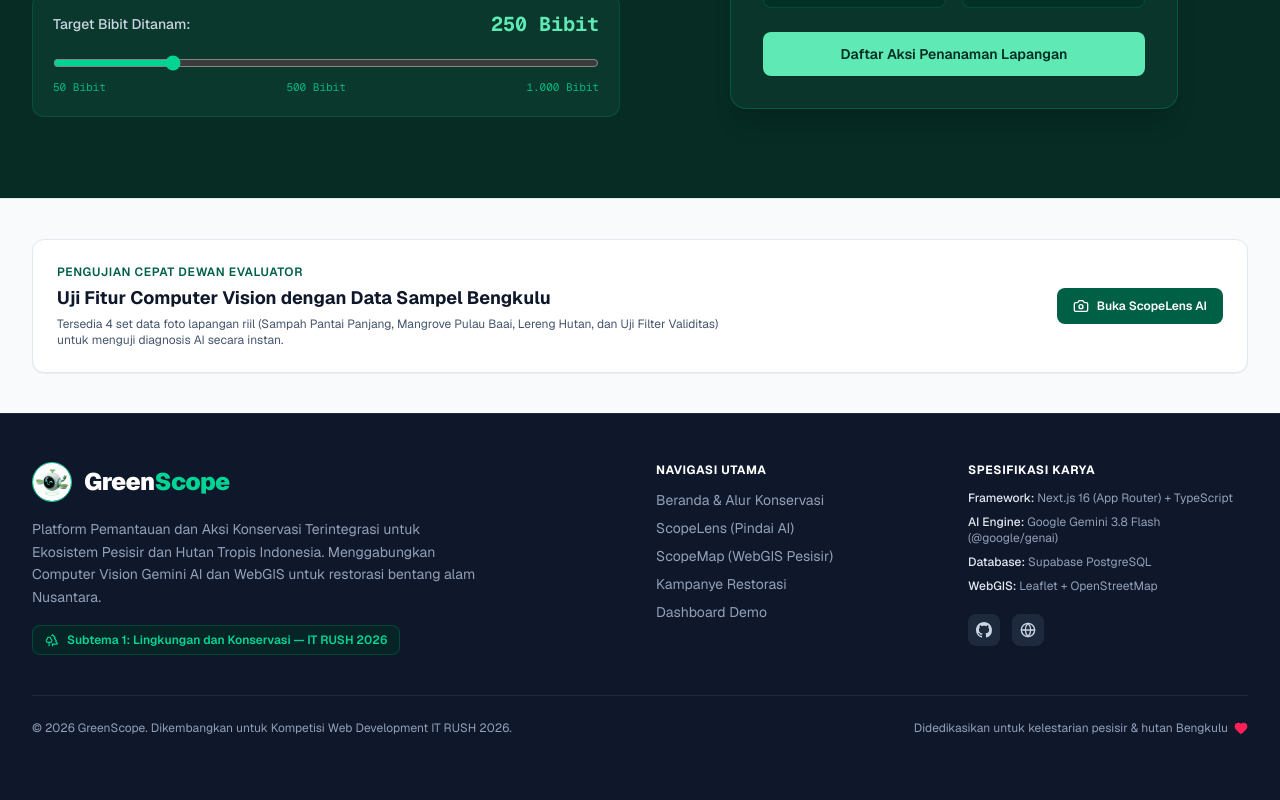
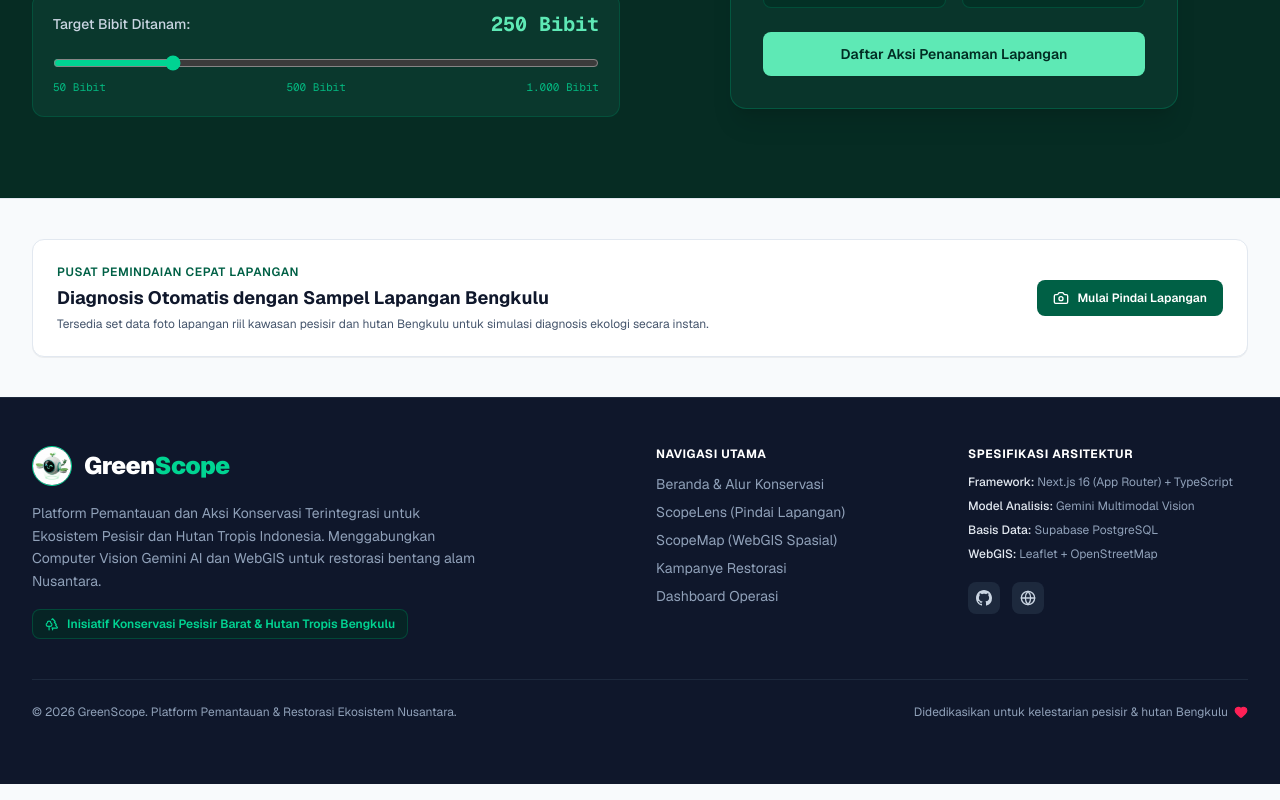
Before and after one commit to Sufyan-Tsaury/greenscope, a Next.js app: page / in a window 1280 px wide. Shown: the part 4636-5436 px from the top of the page. Built offline with nearby package versions, Linux system fonts and the light colour scheme.

Commit message:
refactor(branding): remove all AI sparkle icons and purge all competition meta-references for pure production platform branding

```diff
--- a/src/app/aksi/page.tsx
+++ b/src/app/aksi/page.tsx
@@ -9,7 +9,7 @@ import {
   Trash2,
   Calendar,
   MapPin,
-  Sparkles,
+
   CheckCircle2,
   ArrowRight,
   ShieldCheck,
@@ -299,8 +299,8 @@ export default function AksiPage() {
             <div className="flex items-start justify-between pb-4 border-b border-slate-100">
               <div className="space-y-1">
                 <span className="inline-flex items-center gap-1.5 px-2.5 py-0.5 rounded-full text-[10px] font-bold bg-teal-50 text-teal-800 border border-teal-200">
-                  <Sparkles className="w-3 h-3 text-teal-600" />
-                  Rencana Teknis AI (Action Brief)
+                  <FileText className="w-4 h-4" />
+                  Rencana Operasional Lapangan (Action Brief)
                 </span>
                 <h3 className="text-xl font-black text-slate-900">
                   {selectedBrief.title}
@@ -464,10 +464,10 @@ export default function AksiPage() {
               className="w-full py-3 px-4 rounded-xl text-xs font-bold text-white bg-gradient-to-r from-emerald-600 to-teal-600 hover:from-emerald-700 hover:to-teal-700 shadow-md transition-all active:scale-95 disabled:opacity-50 cursor-pointer flex items-center justify-center gap-2"
             >
               {isGeneratingBrief ? (
-                <span>AI Sedang Menyusun Rencana Teknis...</span>
+                <span>Menyusun Rencana Operasional Lapangan...</span>
               ) : (
                 <>
-                  <Sparkles className="w-4 h-4" />
+                  <FileText className="w-4 h-4" />
                   <span>Susun Action Brief &amp; Terbitkan Aksi</span>
                 </>
               )}
--- a/src/app/dashboard/page.tsx
+++ b/src/app/dashboard/page.tsx
@@ -94,7 +94,7 @@ export default function DashboardPage() {
           </div>
         </div>
 
-        {/* 1. ALERT BANNER RINGKAS EVALUASI JURI */}
+        {/* 1. ALERT BANNER AKSES SISTEM LAPANGAN */}
         <div className="p-3.5 sm:p-4 rounded-xl bg-white border border-slate-200 shadow-2xs flex flex-col sm:flex-row items-start sm:items-center justify-between gap-3 text-xs">
           <div className="flex items-center gap-2.5">
             <div className="w-7 h-7 rounded-lg bg-emerald-100 text-emerald-800 flex items-center justify-center shrink-0">
@@ -102,9 +102,9 @@ export default function DashboardPage() {
             </div>
             <div className="text-slate-600">
               <span className="font-bold text-slate-900 mr-2">
-                Akses Evaluasi Juri Aktif — Akun Demo Terverifikasi:
+                Akses Demonstrasi Sistem — Akun Operasi Terverifikasi:
               </span>
-              <span className="font-mono text-slate-700">relawan@greenscope.id</span> / <span className="font-mono text-slate-700">juri@greenscope.id</span> (Sandi: <strong className="font-mono text-slate-900">GreenScope2026!</strong>)
+              <span className="font-mono text-slate-700">relawan@greenscope.id</span> / <span className="font-mono text-slate-700">koordinator@greenscope.id</span> (Sandi: <strong className="font-mono text-slate-900">GreenScope2026!</strong>)
             </div>
           </div>
 
--- a/src/app/lapor/page.tsx
+++ b/src/app/lapor/page.tsx
@@ -8,7 +8,7 @@ import confetti from 'canvas-confetti';
 import {
   Camera,
   UploadCloud,
-  Sparkles,
+  Scan,
   AlertTriangle,
   CheckCircle2,
   MapPin,
@@ -24,7 +24,7 @@ import {
 import { AIAnalysisResult, EcosystemType, Report } from '@/types';
 import { saveReport } from '@/lib/supabase';
 
-// 4 Foto Contoh Uji Cepat Dewan Juri (High Quality Unsplash Web-Optimized)
+// 4 Set Data Foto Lapangan Bengkulu (High Quality Web-Optimized)
 const JURY_SAMPLES = [
   {
     id: 'sample-pantai',
@@ -398,17 +398,17 @@ export default function LaporPage() {
                 type="button"
                 onClick={handleRunAnalysis}
                 disabled={isAnalyzing || !selectedImage}
-                className="w-full py-3.5 px-6 rounded-xl font-bold text-base text-white bg-gradient-to-r from-emerald-600 to-teal-600 hover:from-emerald-700 hover:to-teal-700 shadow-md hover:shadow-lg transition-all active:scale-95 disabled:opacity-50 cursor-pointer flex items-center justify-center gap-2"
+                className="w-full py-3 px-6 rounded-lg font-semibold text-sm text-white bg-emerald-800 hover:bg-emerald-900 shadow-xs transition-colors disabled:opacity-50 cursor-pointer flex items-center justify-center gap-2"
               >
                 {isAnalyzing ? (
                   <>
-                    <RefreshCw className="w-5 h-5 animate-spin" />
+                    <RefreshCw className="w-4 h-4 animate-spin" />
                     <span>ScopeLens Sedang Mendiagnosis...</span>
                   </>
                 ) : (
                   <>
-                    <Sparkles className="w-5 h-5" />
-                    <span>Jalankan Analisis AI ScopeLens</span>
+                    <Scan className="w-4 h-4" />
+                    <span>Mulai Diagnosis Lapangan</span>
                   </>
                 )}
               </button>
--- a/src/app/layout.tsx
+++ b/src/app/layout.tsx
@@ -17,7 +17,7 @@ const geistMono = Geist_Mono({
 export const metadata: Metadata = {
   title: 'GreenScope — Platform Pemantauan & Aksi Konservasi Pesisir dan Hutan Tropis',
   description: 'Inovasi WebGIS & Computer Vision AI untuk pemantauan degradasi lingkungan pesisir dan hutan tropis serta mobilisasi aksi restorasi terukur.',
-  keywords: ['Konservasi', 'Mangrove', 'Pesisir', 'Bengkulu', 'Hutan Tropis', 'Gemini AI', 'IT RUSH 2026', 'GreenScope'],
+  keywords: ['Konservasi', 'Mangrove', 'Pesisir', 'Bengkulu', 'Hutan Tropis', 'Gemini AI', 'WebGIS', 'GreenScope'],
   authors: [{ name: 'Sufyan Tsaury' }],
   icons: {
     icon: '/mascot-scopey.jpg',
--- a/src/app/page.tsx
+++ b/src/app/page.tsx
@@ -317,19 +317,19 @@ export default function HomePage() {
         </div>
       </section>
 
-      {/* 5. JURY QUICK TEST BANNER */}
+      {/* 5. QUICK FIELD SCANNER BANNER */}
       <section className="py-10 bg-slate-50 border-t border-slate-200">
         <div className="max-w-7xl mx-auto px-4 sm:px-6 lg:px-8">
           <div className="rounded-xl bg-white border border-slate-200 p-6 flex flex-col md:flex-row items-center justify-between gap-6 shadow-2xs">
             <div className="space-y-1 text-center md:text-left">
               <div className="text-xs font-semibold text-emerald-800 uppercase tracking-wider">
-                Pengujian Cepat Dewan Evaluator
+                Pusat Pemindaian Cepat Lapangan
               </div>
               <h3 className="text-lg font-bold text-slate-900">
-                Uji Fitur Computer Vision dengan Data Sampel Bengkulu
+                Diagnosis Otomatis dengan Sampel Lapangan Bengkulu
               </h3>
               <p className="text-xs text-slate-600 max-w-2xl">
-                Tersedia 4 set data foto lapangan riil (Sampah Pantai Panjang, Mangrove Pulau Baai, Lereng Hutan, dan Uji Filter Validitas) untuk menguji diagnosis AI secara instan.
+                Tersedia set data foto lapangan riil kawasan pesisir dan hutan Bengkulu untuk simulasi diagnosis ekologi secara instan.
               </p>
             </div>
 
@@ -339,7 +339,7 @@ export default function HomePage() {
                 className="px-4 py-2.5 rounded-lg text-xs font-semibold text-white bg-emerald-800 hover:bg-emerald-900 transition-colors flex items-center gap-2"
               >
                 <Camera className="w-4 h-4" />
-                <span>Buka ScopeLens AI</span>
+                <span>Mulai Pindai Lapangan</span>
               </Link>
             </div>
           </div>
--- a/src/app/peta/page.tsx
+++ b/src/app/peta/page.tsx
@@ -13,7 +13,7 @@ import {
   Camera,
   Leaf,
   Users,
-  Sparkles,
+
   Trees,
   Layers,
   ArrowRight,
--- a/src/components/footer.tsx
+++ b/src/components/footer.tsx
@@ -29,7 +29,7 @@ export default function Footer() {
             </p>
             <div className="flex items-center gap-2 text-xs text-emerald-400 font-semibold bg-emerald-950/60 border border-emerald-800/60 px-3 py-1.5 rounded-lg w-fit">
               <Trees className="w-3.5 h-3.5 text-emerald-400" />
-              <span>Subtema 1: Lingkungan dan Konservasi — IT RUSH 2026</span>
+              <span>Inisiatif Konservasi Pesisir Barat &amp; Hutan Tropis Bengkulu</span>
             </div>
           </div>
 
@@ -41,27 +41,27 @@ export default function Footer() {
                 <Link href="/" className="hover:text-emerald-400 transition-colors">Beranda &amp; Alur Konservasi</Link>
               </li>
               <li>
-                <Link href="/lapor" className="hover:text-emerald-400 transition-colors">ScopeLens (Pindai AI)</Link>
+                <Link href="/lapor" className="hover:text-emerald-400 transition-colors">ScopeLens (Pindai Lapangan)</Link>
               </li>
               <li>
-                <Link href="/peta" className="hover:text-emerald-400 transition-colors">ScopeMap (WebGIS Pesisir)</Link>
+                <Link href="/peta" className="hover:text-emerald-400 transition-colors">ScopeMap (WebGIS Spasial)</Link>
               </li>
               <li>
                 <Link href="/aksi" className="hover:text-emerald-400 transition-colors">Kampanye Restorasi</Link>
               </li>
               <li>
-                <Link href="/dashboard" className="hover:text-emerald-400 transition-colors">Dashboard Demo</Link>
+                <Link href="/dashboard" className="hover:text-emerald-400 transition-colors">Dashboard Operasi</Link>
               </li>
             </ul>
           </div>
 
-          {/* Tech Stack & Competition Info */}
+          {/* Tech Stack Info */}
           <div className="space-y-3">
-            <h4 className="text-xs font-bold uppercase tracking-wider text-white">Spesifikasi Karya</h4>
+            <h4 className="text-xs font-bold uppercase tracking-wider text-white">Spesifikasi Arsitektur</h4>
             <div className="space-y-2 text-xs text-slate-400">
               <p><span className="text-slate-200 font-medium">Framework:</span> Next.js 16 (App Router) + TypeScript</p>
-              <p><span className="text-slate-200 font-medium">AI Engine:</span> Google Gemini 3.8 Flash (@google/genai)</p>
-              <p><span className="text-slate-200 font-medium">Database:</span> Supabase PostgreSQL</p>
+              <p><span className="text-slate-200 font-medium">Model Analisis:</span> Gemini Multimodal Vision</p>
+              <p><span className="text-slate-200 font-medium">Basis Data:</span> Supabase PostgreSQL</p>
               <p><span className="text-slate-200 font-medium">WebGIS:</span> Leaflet + OpenStreetMap</p>
             </div>
             <div className="pt-2 flex items-center gap-3">
@@ -92,7 +92,7 @@ export default function Footer() {
 
         {/* Bottom Credits */}
         <div className="pt-6 border-t border-slate-800 flex flex-col sm:flex-row items-center justify-between text-xs text-slate-400 gap-4">
-          <p>© 2026 GreenScope. Dikembangkan untuk Kompetisi Web Development IT RUSH 2026.</p>
+          <p>© 2026 GreenScope. Platform Pemantauan &amp; Restorasi Ekosistem Nusantara.</p>
           <div className="flex items-center gap-1.5 text-slate-400">
             <span>Didedikasikan untuk kelestarian pesisir &amp; hutan Bengkulu</span>
             <Heart className="w-3.5 h-3.5 text-rose-500 fill-rose-500 inline" />
```
